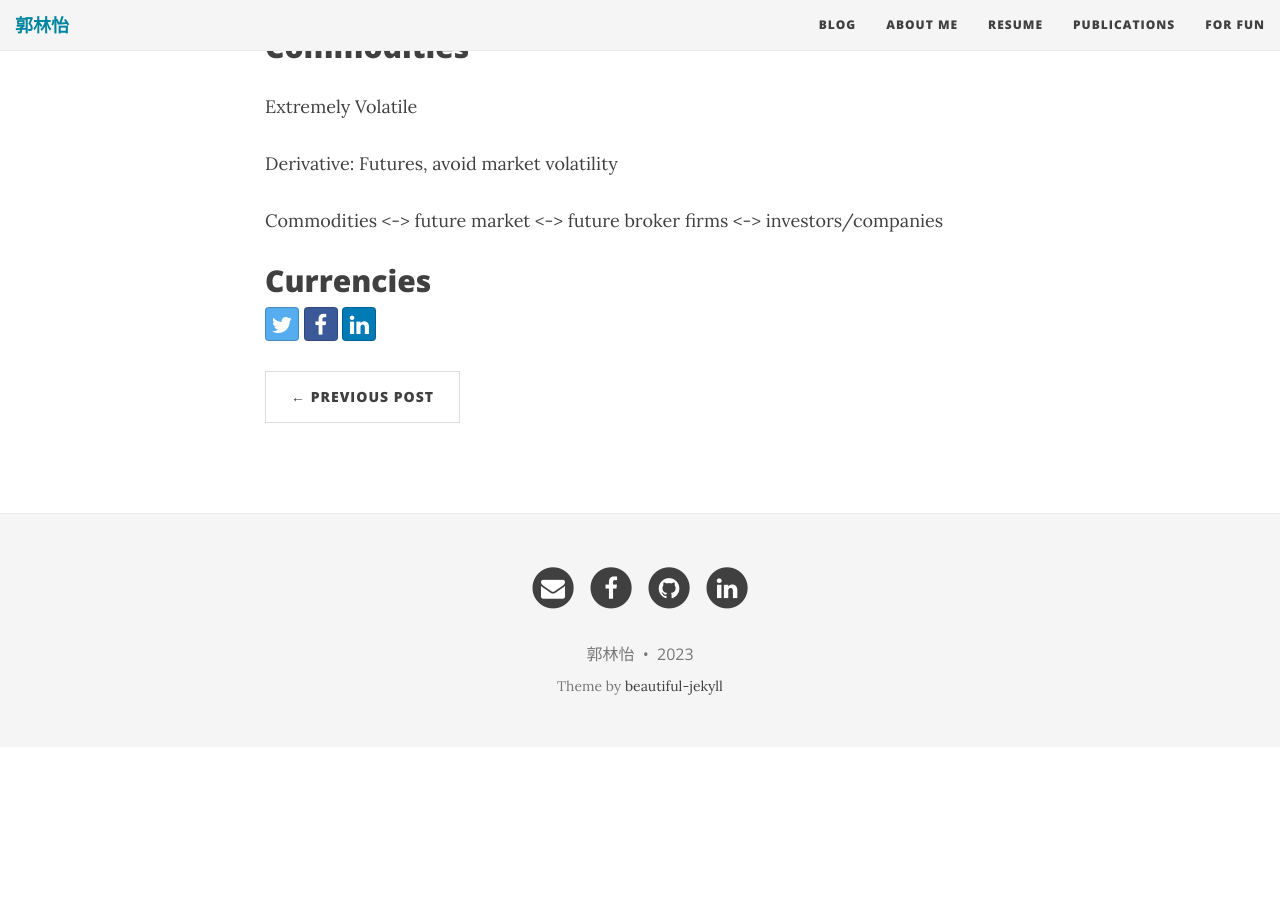
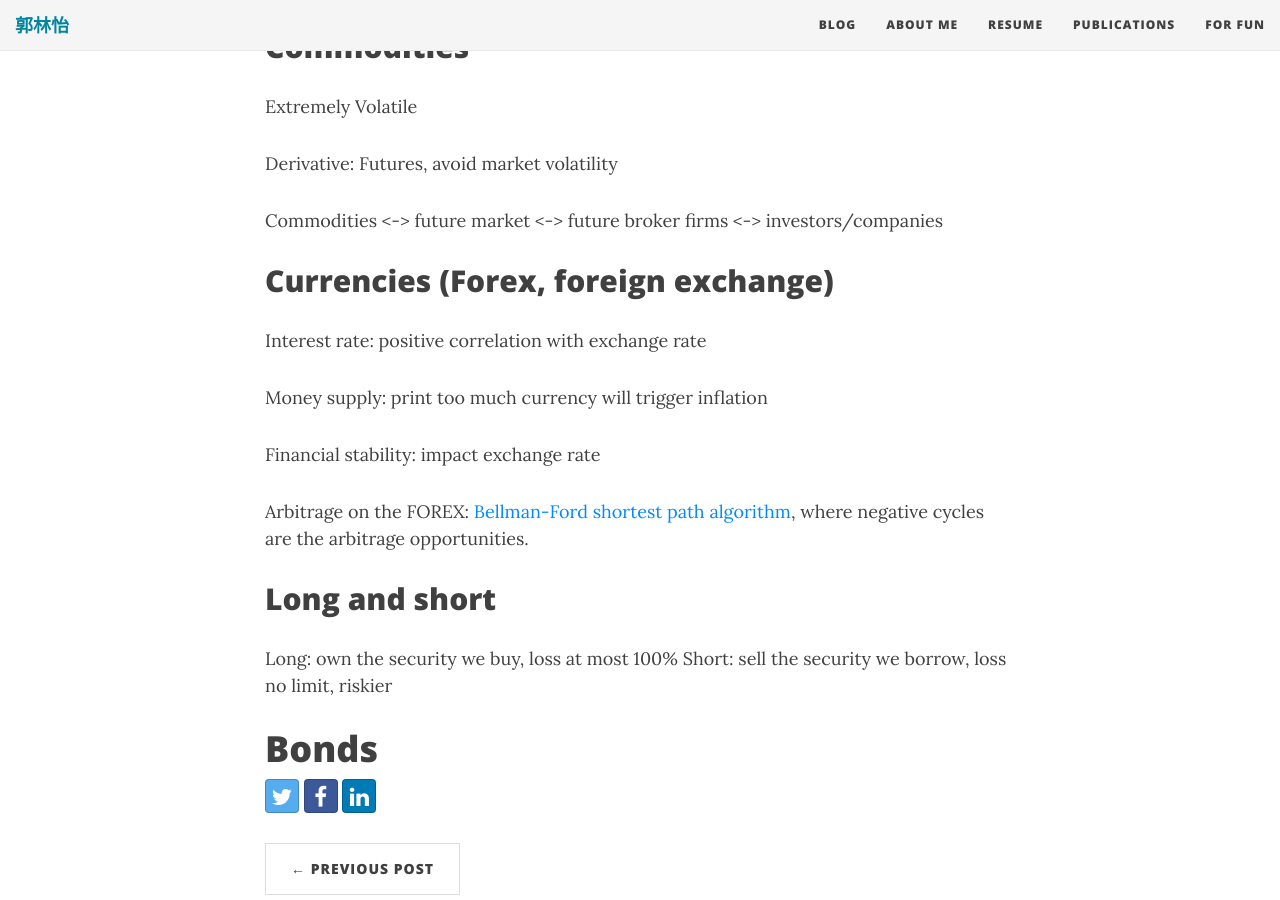
Before and after one commit to LinyiGuo96/LinyiGuo96.github.io, a Jekyll site: the page built from _posts/2023-08-02-Quantitative-Finance-in-Python.md, in a window 1280 px wide and 900 px high, scrolled down 1725 px. Built offline with Jekyll 4.4.1, drawn with Linux system fonts in a browser that asks for light colours; nearby versions of some CDN libraries; comment, search, counter and statistics services are not loaded; before the commit the page ends 2472 px from its top, so only the background shows below that.

Commit message:
Forex & Long/Short

```diff
--- a/_posts/2023-08-02-Quantitative-Finance-in-Python.md
+++ b/_posts/2023-08-02-Quantitative-Finance-in-Python.md
@@ -64,4 +64,20 @@ Derivative: Futures, avoid market volatility
 
 Commodities <-> future market <-> future broker firms <-> investors/companies
 
-## Currencies
+## Currencies (Forex, foreign exchange)
+
+Interest rate: positive correlation with exchange rate
+
+Money supply: print too much currency will trigger inflation
+
+Financial stability: impact exchange rate
+
+Arbitrage on the FOREX: [Bellman-Ford shortest path algorithm](https://en.wikipedia.org/wiki/Bellman%E2%80%93Ford_algorithm), where negative cycles are the arbitrage opportunities.
+
+## Long and short
+
+Long: own the security we buy, loss at most 100%
+Short: sell the security we borrow, loss no limit, riskier
+
+
+# Bonds
```
